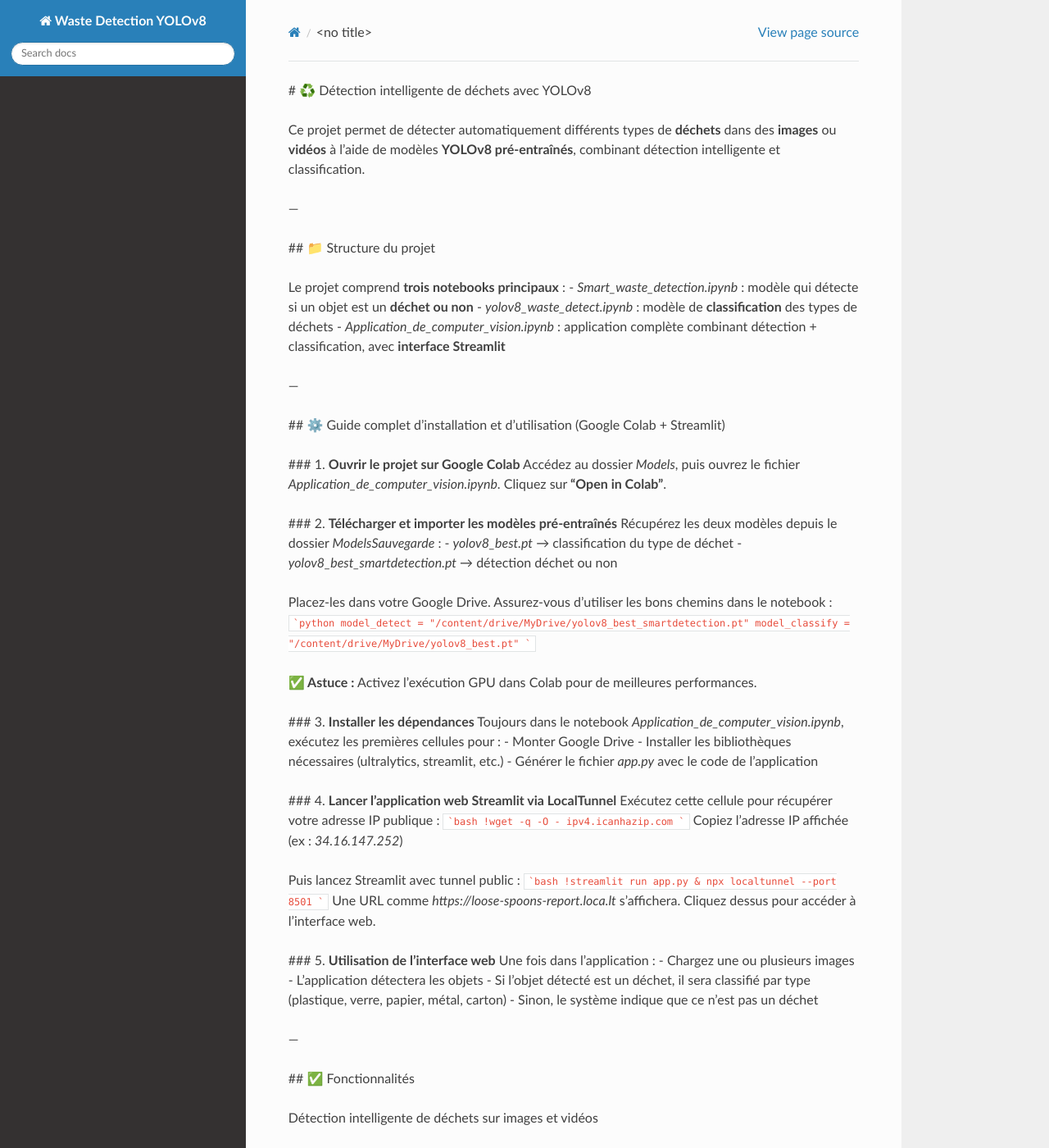
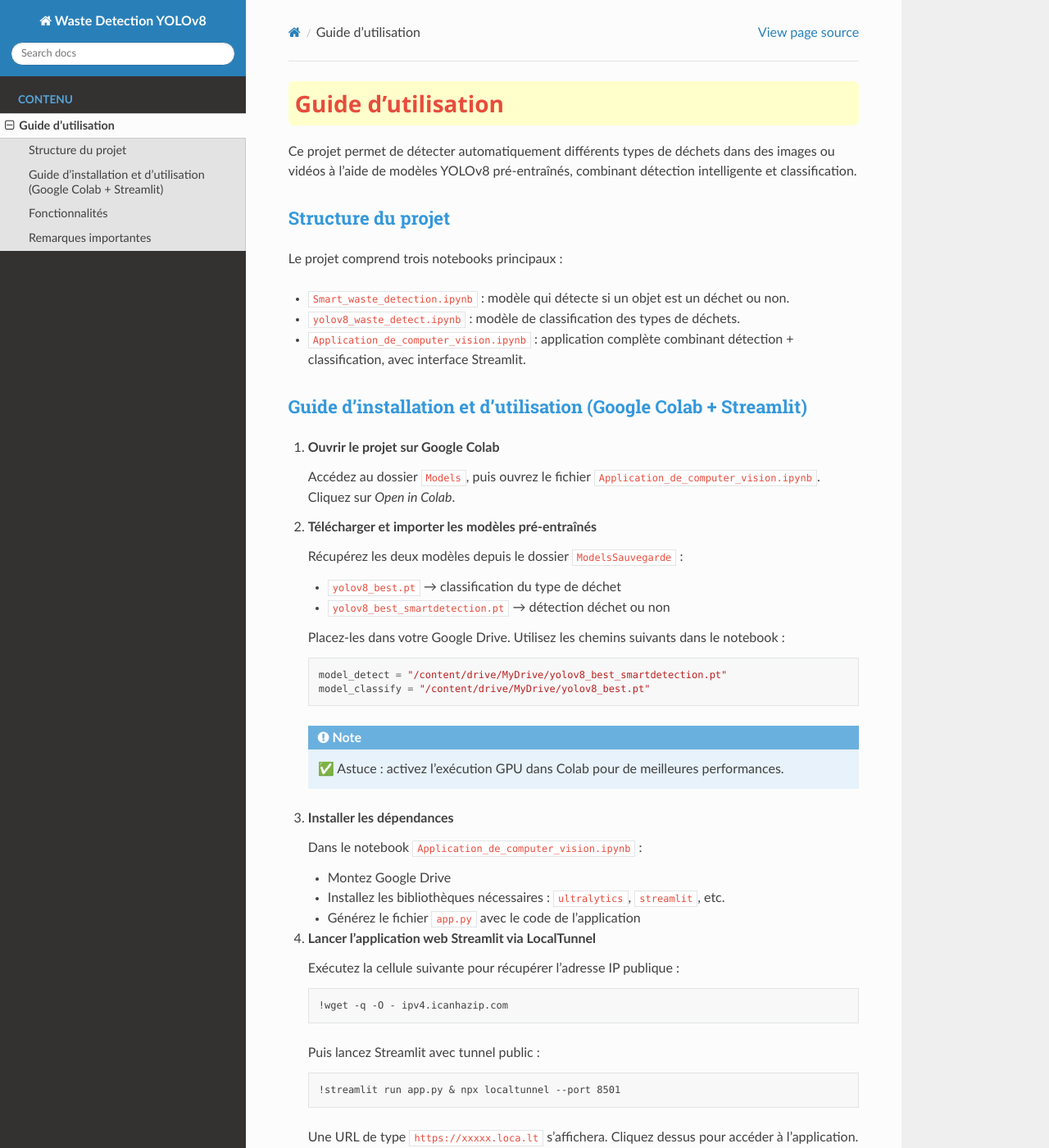
Before and after one commit to YoussefAIDT/waste-detection-yolov8, a Sphinx documentation site: the page built from docs/guide_utilisation.rst, in a window 1280 px wide and 1400 px high. Shown: the whole window at 82% size. Built offline with Sphinx 7.4.7 and the Read the Docs theme 3.1.0, drawn with Linux system fonts in a browser that asks for light colours; some of the changed text lies outside the part shown.

Commit message:
Update guide_utilisation.rst

````diff
--- a/docs/guide_utilisation.rst
+++ b/docs/guide_utilisation.rst
@@ -1,75 +1,84 @@
-# ♻️ Détection intelligente de déchets avec YOLOv8
+Guide d'utilisation
+===================
 
-Ce projet permet de détecter automatiquement différents types de **déchets** dans des **images** ou **vidéos** à l'aide de modèles **YOLOv8 pré-entraînés**, combinant détection intelligente et classification.
+Ce projet permet de détecter automatiquement différents types de déchets dans des images ou vidéos à l'aide de modèles YOLOv8 pré-entraînés, combinant détection intelligente et classification.
 
----
+Structure du projet
+-------------------
 
-## 📁 Structure du projet
+Le projet comprend trois notebooks principaux :
 
-Le projet comprend **trois notebooks principaux** :
-- `Smart_waste_detection.ipynb` : modèle qui détecte si un objet est un **déchet ou non**
-- `yolov8_waste_detect.ipynb` : modèle de **classification** des types de déchets
-- `Application_de_computer_vision.ipynb` : application complète combinant détection + classification, avec **interface Streamlit**
+- ``Smart_waste_detection.ipynb`` : modèle qui détecte si un objet est un déchet ou non.
+- ``yolov8_waste_detect.ipynb`` : modèle de classification des types de déchets.
+- ``Application_de_computer_vision.ipynb`` : application complète combinant détection + classification, avec interface Streamlit.
 
----
+Guide d'installation et d'utilisation (Google Colab + Streamlit)
+-----------------------------------------------------------------
 
-## ⚙️ Guide complet d'installation et d'utilisation (Google Colab + Streamlit)
+1. **Ouvrir le projet sur Google Colab**
 
-### 1. **Ouvrir le projet sur Google Colab**
-Accédez au dossier `Models`, puis ouvrez le fichier `Application_de_computer_vision.ipynb`. Cliquez sur **"Open in Colab"**.
+   Accédez au dossier ``Models``, puis ouvrez le fichier ``Application_de_computer_vision.ipynb``. Cliquez sur *Open in Colab*.
 
-### 2. **Télécharger et importer les modèles pré-entraînés**
-Récupérez les deux modèles depuis le dossier `ModelsSauvegarde` :
-- `yolov8_best.pt` → classification du type de déchet
-- `yolov8_best_smartdetection.pt` → détection déchet ou non
+2. **Télécharger et importer les modèles pré-entraînés**
 
-Placez-les dans votre Google Drive. Assurez-vous d'utiliser les bons chemins dans le notebook :
-```python
-model_detect = "/content/drive/MyDrive/yolov8_best_smartdetection.pt"
-model_classify = "/content/drive/MyDrive/yolov8_best.pt"
-```
+   Récupérez les deux modèles depuis le dossier ``ModelsSauvegarde`` :
 
-**✅ Astuce :** Activez l'exécution GPU dans Colab pour de meilleures performances.
+   - ``yolov8_best.pt`` → classification du type de déchet
+   - ``yolov8_best_smartdetection.pt`` → détection déchet ou non
 
-### 3. **Installer les dépendances**
-Toujours dans le notebook `Application_de_computer_vision.ipynb`, exécutez les premières cellules pour :
-- Monter Google Drive
-- Installer les bibliothèques nécessaires (ultralytics, streamlit, etc.)
-- Générer le fichier `app.py` avec le code de l'application
+   Placez-les dans votre Google Drive. Utilisez les chemins suivants dans le notebook :
 
-### 4. **Lancer l'application web Streamlit via LocalTunnel**
-Exécutez cette cellule pour récupérer votre adresse IP publique :
-```bash
-!wget -q -O - ipv4.icanhazip.com
-```
-Copiez l'adresse IP affichée (ex : `34.16.147.252`)
+   ::
 
-Puis lancez Streamlit avec tunnel public :
-```bash
-!streamlit run app.py & npx localtunnel --port 8501
-```
-Une URL comme `https://loose-spoons-report.loca.lt` s'affichera. Cliquez dessus pour accéder à l'interface web.
+      model_detect = "/content/drive/MyDrive/yolov8_best_smartdetection.pt"
+      model_classify = "/content/drive/MyDrive/yolov8_best.pt"
 
-### 5. **Utilisation de l'interface web**
-Une fois dans l'application :
-- Chargez une ou plusieurs images
-- L'application détectera les objets
-- Si l'objet détecté est un déchet, il sera classifié par type (plastique, verre, papier, métal, carton)
-- Sinon, le système indique que ce n'est pas un déchet
+   .. note::
 
----
+      ✅ Astuce : activez l'exécution GPU dans Colab pour de meilleures performances.
 
-## ✅ Fonctionnalités
+3. **Installer les dépendances**
+
+   Dans le notebook ``Application_de_computer_vision.ipynb`` :
+
+   - Montez Google Drive
+   - Installez les bibliothèques nécessaires : ``ultralytics``, ``streamlit``, etc.
+   - Générez le fichier ``app.py`` avec le code de l'application
+
+4. **Lancer l'application web Streamlit via LocalTunnel**
+
+   Exécutez la cellule suivante pour récupérer l'adresse IP publique :
+
+   ::
+
+      !wget -q -O - ipv4.icanhazip.com
+
+   Puis lancez Streamlit avec tunnel public :
+
+   ::
+
+      !streamlit run app.py & npx localtunnel --port 8501
+
+   Une URL de type ``https://xxxxx.loca.lt`` s’affichera. Cliquez dessus pour accéder à l’application.
+
+5. **Utilisation de l’interface web**
+
+   - Chargez une ou plusieurs images
+   - L’application détecte les objets
+   - Si un objet détecté est un déchet, il sera classifié (plastique, verre, papier, métal, carton)
+   - Sinon, l'application indiquera que ce n'est pas un déchet
+
+Fonctionnalités
+---------------
 
 - Détection intelligente de déchets sur images et vidéos
-- Classification automatique en 5 types de déchets
-- Interface web conviviale avec Streamlit intégrée à Google Colab via LocalTunnel
-- Aucune installation locale nécessaire
+- Classification automatique en 5 types
+- Interface web Streamlit intégrée à Google Colab via LocalTunnel
+- Aucune installation locale requise
 
----
+Remarques importantes
+---------------------
 
-## ⚠️ Remarques importantes
-
-- La session Colab doit rester active pendant toute l'utilisation
-- Le lien généré par LocalTunnel peut expirer : il suffit de réexécuter la cellule pour obtenir un nouveau lien
-- L'utilisation du GPU est fortement conseillée pour une meilleure rapidité de traitement
+- La session Google Colab doit rester active pendant toute l’utilisation
+- Si l'URL LocalTunnel expire, relancez la cellule correspondante
+- L'utilisation du GPU est fortement recommandée
````
